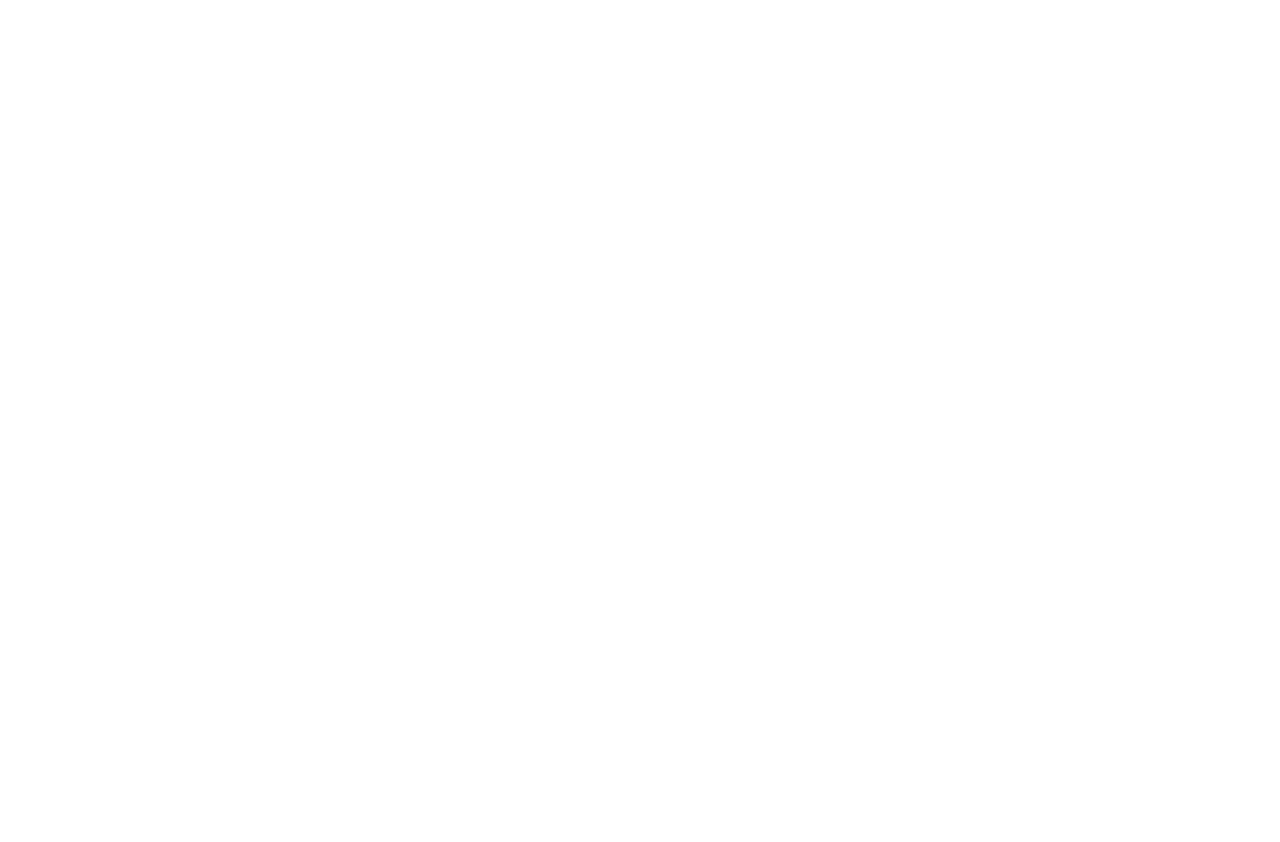
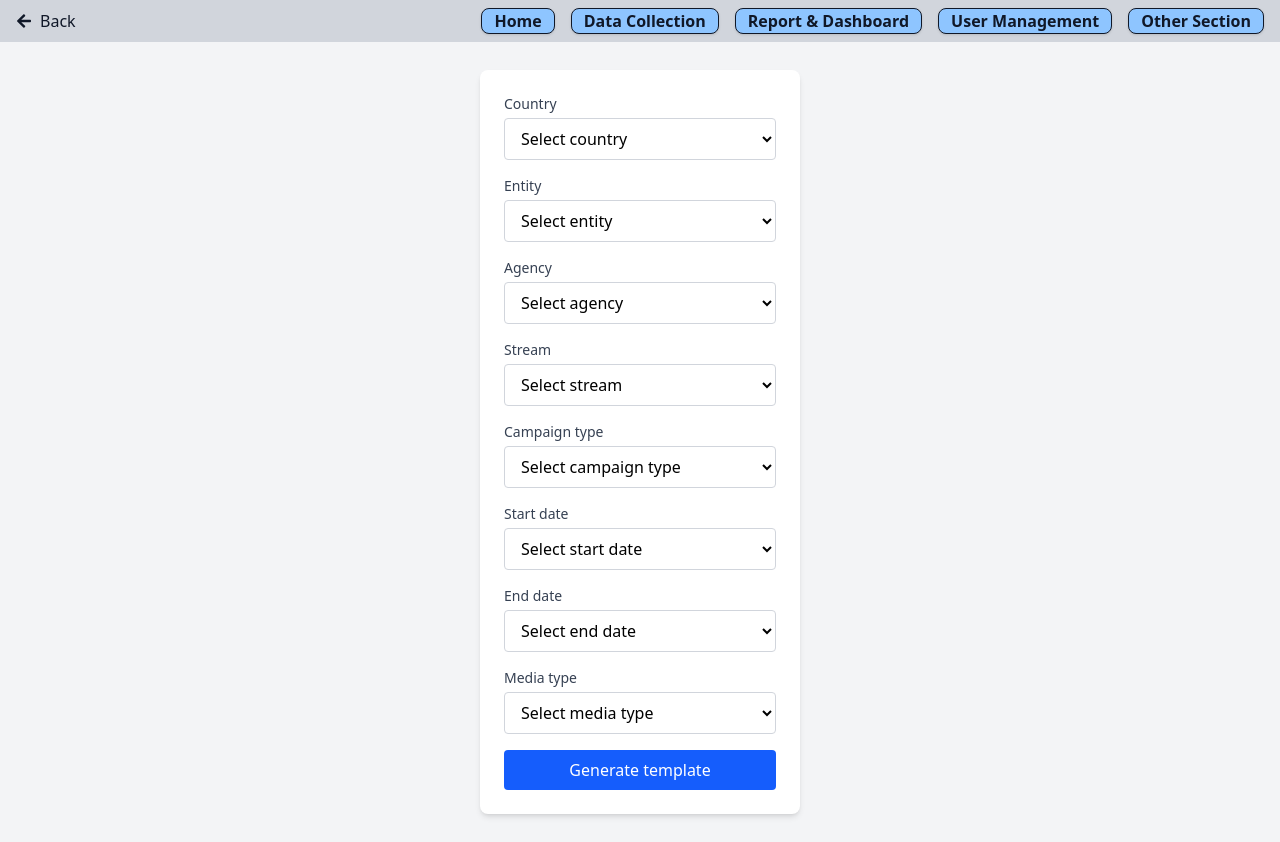
Before and after one commit to moazzemhosen/Product-Demo, a React (Vite) app in the folder demo/: page /downloadtemplate in a window 1280 px wide. Before the commit this address had no page. Before the commit the page ends 800 px from the top, so only its background shows below. Built offline with nearby package versions, Linux system fonts and the light colour scheme; sample sign-in values are in the browser's storage.

Commit message:
second modificatiomn

```diff
--- a/demo/src/App.jsx
+++ b/demo/src/App.jsx
@@ -6,6 +6,7 @@
 import PageThree from "./pages/PageThree";
 import PageFour from "./pages/PageFour";
 import ProtectedRoute from "./components/ProtectedRoute";
+import DownloadTemp from "./pages/DownloadTemp";
 
 function App() {
   return (
@@ -18,6 +19,7 @@
           <Route path="/reportDashboard" element={<PageTwo />} />
           <Route path="/userManagement" element={<PageThree />} />
           <Route path="/otherSection" element={<PageFour />} />
+          <Route path="/downloadtemplate" element={<DownloadTemp/>} />
         </Route>
       </Routes>
     </Router>
--- /dev/null
+++ b/demo/src/pages/DownloadTemp.jsx
@@ -0,0 +1,38 @@
+import React from 'react'
+import Navbar from '../components/Navbar';
+
+const DownloadTemp = () => {
+    const fields = [
+        "Country",
+        "Entity",
+        "Agency",
+        "Stream",
+        "Campaign type",
+        "Start date",
+        "End date",
+        "Media type",
+      ];
+  return (
+    <div>
+        <Navbar />
+
+    <div className="min-h-screen flex items-center justify-center bg-gray-100">
+        <div className="p-6 bg-white rounded-lg shadow-md w-full max-w-xs space-y-4">
+          {fields.map((label) => (
+            <div key={label}>
+              <label className="block text-sm text-gray-700 mb-1">{label}</label>
+              <select className="w-full border border-gray-300 rounded px-3 py-2 focus:outline-none focus:ring-2 focus:ring-blue-500">
+                <option value="">Select {label.toLowerCase()}</option>
+              </select>
+            </div>
+          ))}
+          <button className="w-full bg-blue-600 text-white py-2 px-4 rounded hover:bg-blue-700 transition">
+            Generate template
+          </button>
+        </div>
+      </div>
+      </div>
+  )
+}
+
+export default DownloadTemp;
--- a/demo/src/pages/PageOne.jsx
+++ b/demo/src/pages/PageOne.jsx
@@ -1,23 +1,24 @@
 import Navbar from '../components/Navbar';
+import { Link } from 'react-router-dom';
 
 function PageOne() {
   return (
     <div>
       <Navbar />
       <div className="flex flex-col items-center justify-center min-h-screen bg-gray-100">
-        <h1 className="mb-8 text-3xl font-bold">Home Page</h1>
+        <h1 className="mb-8 text-3xl font-bold"></h1>
         <div className="grid grid-cols-2 gap-4">
-          <Link to="/dataCollection" className="p-4 bg-white shadow rounded-lg text-center hover:bg-gray-200">
+          <Link to="/downloadtemplate" className="p-4 bg-white shadow rounded-lg text-center hover:bg-gray-200">
            Download Template
           </Link>
-          <Link to="/reportDashboard" className="p-4 bg-white shadow rounded-lg text-center hover:bg-gray-200">
+          <Link to="" className="p-4 bg-white shadow rounded-lg text-center hover:bg-gray-200">
           Upload Data
           </Link>
-          <Link to="/userManagement" className="p-4 bg-white shadow rounded-lg text-center hover:bg-gray-200">
+          <Link to="" className="p-4 bg-white shadow rounded-lg text-center hover:bg-gray-200">
            Dashboard Sanity check
           </Link>
-          <Link to="/otherSection" className="p-4 bg-white shadow rounded-lg text-center hover:bg-gray-200">
-            Rules & mapping Tables
+          <Link to="" className="p-4 bg-white shadow rounded-lg text-center hover:bg-gray-200">
+            Rules & Mapping Tables
           </Link>
         </div>
       </div>
```
Also changed, not shown: demo/src/pages/UploadData.jsx (added).
